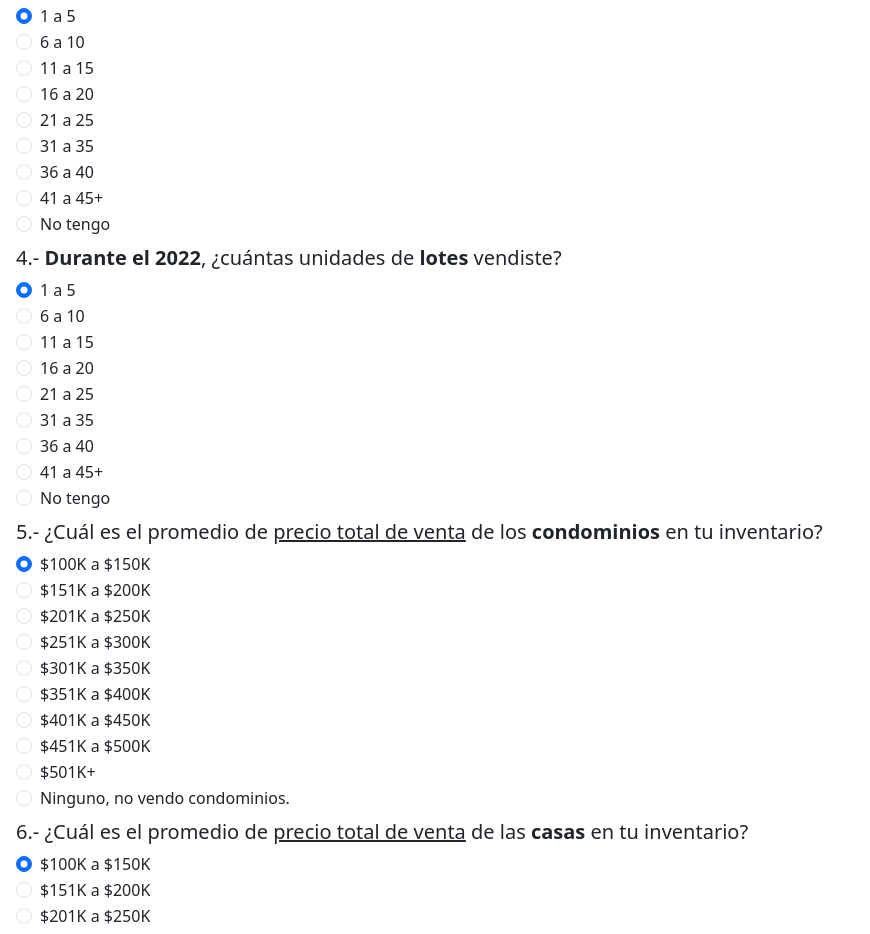
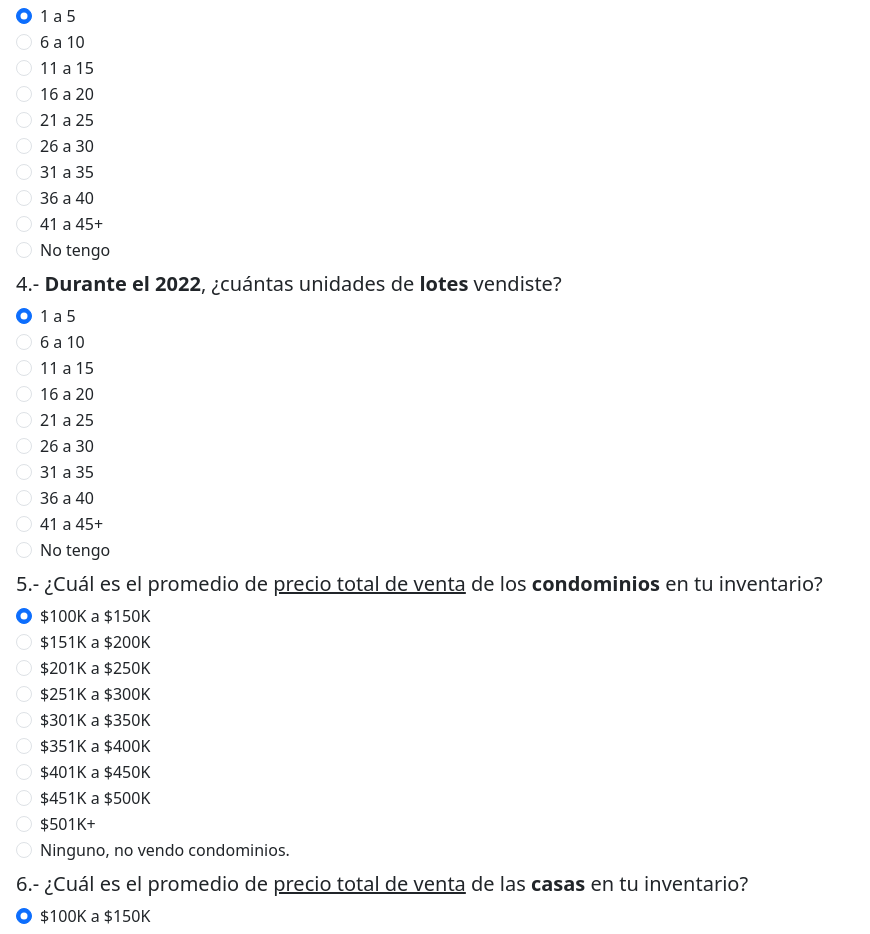
Before and after one commit to cdt-desarrollo/tendenciasSectorInmobiliario, a plain HTML site: page index.html in a window 1280 px wide. Shown: the part 944-1878 px from the top of the page, without its empty margins (0-870 px from the left). Drawn offline with nearby package versions, Linux system fonts and the light colour scheme; some packages are replaced by stand-ins of ours; a script that the page names is missing.

Commit message:
Update index.html
Se agregaron otra opción a la pregunta 3 y 4

```diff
--- a/index.html
+++ b/index.html
@@ -171,6 +171,12 @@
         </label>
       </div>
       <div class="form-check">
+        <input class="form-check-input" type="radio" name="q3" value="26a30">
+        <label class="form-check-label">
+          26 a 30
+        </label>
+      </div>
+      <div class="form-check">
         <input class="form-check-input" type="radio" name="q3" value="31a35">
         <label class="form-check-label">
           31 a 35
@@ -225,6 +231,12 @@
         <input class="form-check-input" type="radio" name="q4" value="21a25">
         <label class="form-check-label">
           21 a 25
+        </label>
+      </div>
+      <div class="form-check">
+        <input class="form-check-input" type="radio" name="q4" value="26a30">
+        <label class="form-check-label">
+          26 a 30
         </label>
       </div>
       <div class="form-check">
```
